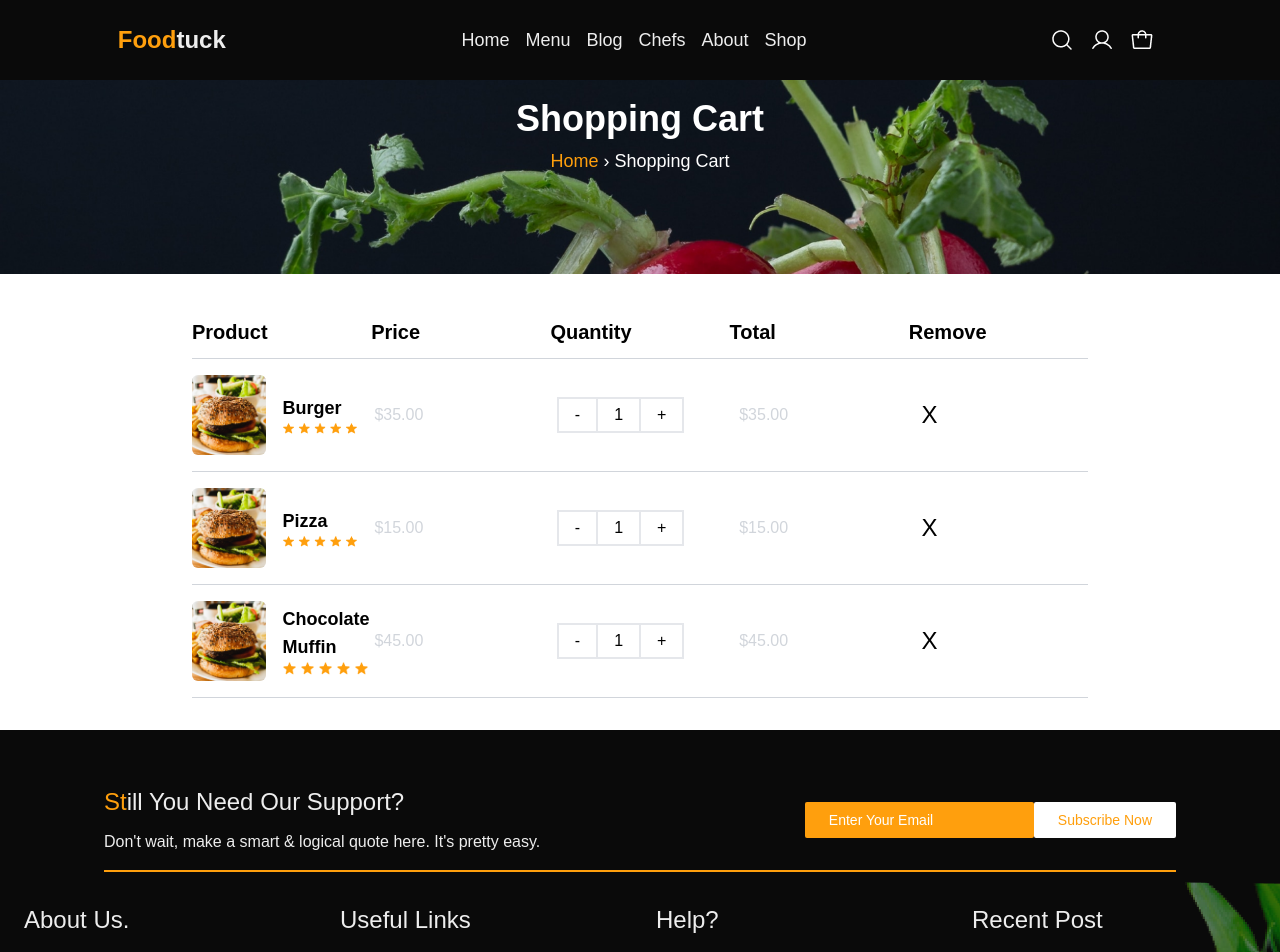
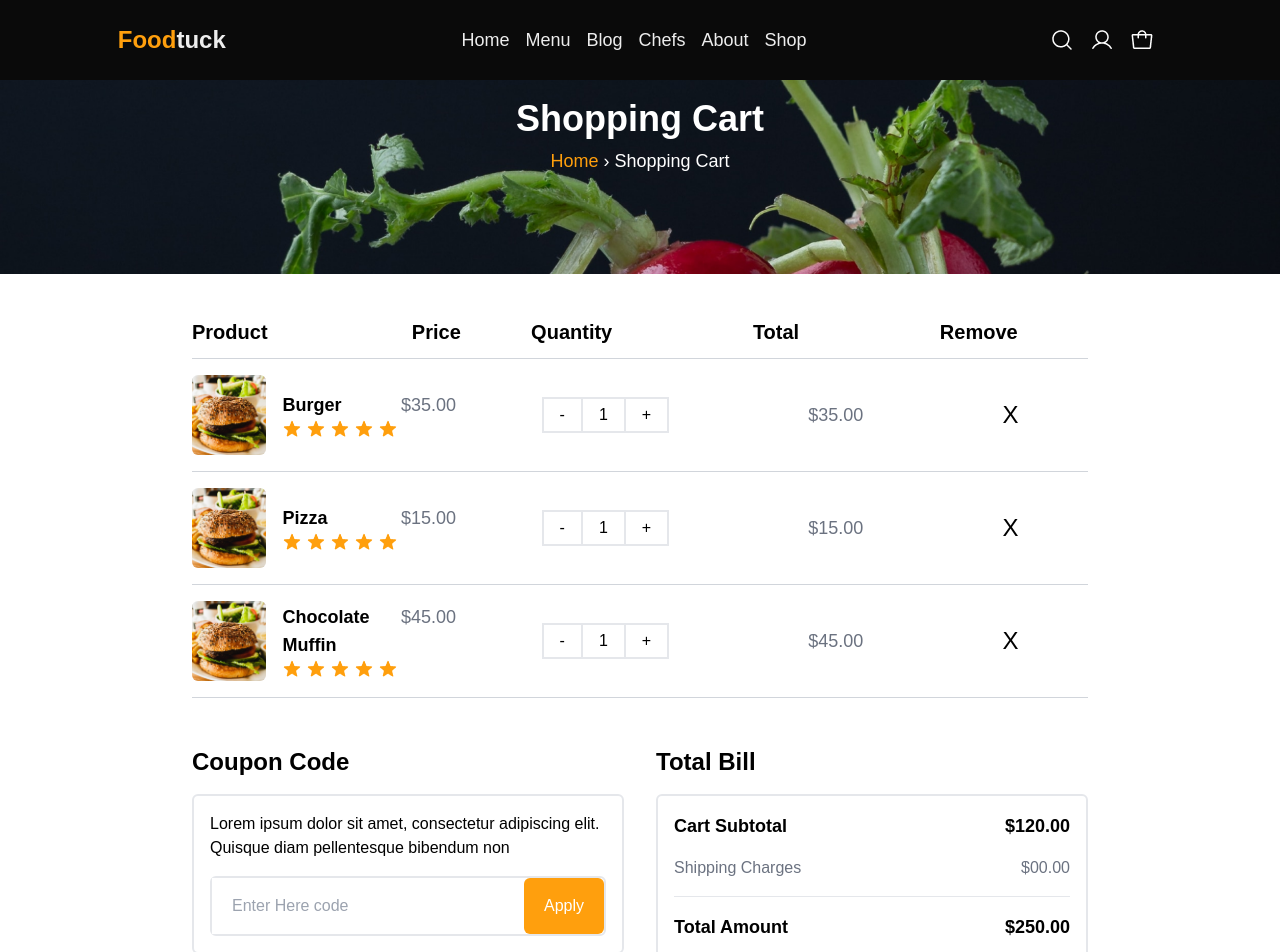
Before and after one commit to Sharjeelcode/Q2-UI-UX-HACKATHON, a Next.js app: page /Cart in a window 1280 px wide. Shown: the top 952 px of the page. Built offline with nearby package versions, Linux system fonts and the light colour scheme.

Commit message:
cart UI updated

```diff
--- a/app/Cart/page.tsx
+++ b/app/Cart/page.tsx
@@ -4,7 +4,8 @@ import Image from "next/image";
 import AllPagesHeroImg from "../components/AllPagesHeroImg";
 import burger from "@/app/assets/burger.png";
 import stars from "@/app/assets/Star.png";
-
+import Link from "next/link";
+import { PiCheckSquareOffset } from "react-icons/pi";
 function Page() {
   const [productQuantity, setProductQuantity] = useState(1);
 
@@ -34,35 +35,41 @@ function Page() {
       <AllPagesHeroImg page="Shopping Cart" />
       <div className="mx-2 lg:mx-[15vw] my-8">
         {/* Table Header */}
-        <div className="hidden md:grid grid-cols-5 text-lg lg:text-xl font-bold py-3 border-b border-gray-300">
-          <div>Product</div>
-          <div>Price</div>
-          <div>Quantity</div>
-          <div>Total</div>
-          <div>Remove</div>
+        <div className="hidden md:flex flex-col md:flex-row text-lg lg:text-xl font-bold py-3 border-b border-gray-300">
+          <div className="flex gap-6 justify-between items-center md:w-[30%]">
+            <h1>Product</h1>
+            <h1>Price</h1>
+          </div>
+          <div className="flex items-center md:w-[70%] justify-around ">
+            <h1>Quantity</h1>
+            <h1>Total</h1>
+            <h1>Remove</h1>
+          </div>
         </div>
 
         {/* Products Mapping */}
         {products.map((product) => (
           <div
             key={product.id}
-            className="grid grid-cols-5 items-center gap-4 py-4 border-b border-gray-300"
+            className="flex flex-col md:flex-row gap-4 py-4 border-b border-gray-300"
           >
             {/* Product Column */}
-            <div className="flex gap-4 items-center">
+            <div className="flex gap-2 md:gap-4 items-center md:w-[30%]">
               <Image
                 src={product.image}
                 alt={product.name}
                 className="w-20 h-20 object-cover rounded-md"
               />
+              <div className="flex justify-between w-full">
                 <div>
                   <h1 className="text-lg font-semibold">{product.name}</h1>
                   <Image src={product.rating} alt="stars" />
                 </div>
+                <div className="text-gray-500 text-lg">${product.price}.00</div>
               </div>
-
+            </div>
+            <div className="flex items-center md:w-[70%] justify-around">
               {/* Price Column */}
-            <div className="text-gray-300">${product.price}.00</div>
 
               {/* Quantity Column */}
               <div className="flex items-center">
@@ -82,7 +89,7 @@ function Page() {
               </div>
 
               {/* Total Price Column */}
-            <div className="text-gray-300">
+              <div className="text-gray-500 text-lg">
                 ${product.price * productQuantity}.00
               </div>
 
@@ -91,7 +98,55 @@ function Page() {
                 X
               </div>
             </div>
+          </div>
         ))}
+
+        {/* coupen and total bill */}
+        <div className="flex flex-col md:flex-row my-8 gap-8">
+          <div className="w-full">
+            <h1 className="text-xl md:text-2xl font-bold my-4">Coupon Code</h1>
+            <div className="flex flex-col gap-4 border-2 rounded-md px-4 py-4">
+              <p>
+                Lorem ipsum dolor sit amet, consectetur adipiscing elit.
+                <br /> Quisque diam pellentesque bibendum non
+              </p>
+              <div className="flex border-2 rounded-md">
+                <input
+                  type="text"
+                  placeholder="Enter Here code"
+                  className="w-full py-4 px-5 "
+                />
+                <button className="text-white rounded-md bg-[#FF9F0D] px-5 py-4">
+                  Apply
+                </button>
+              </div>
+            </div>
+          </div>
+          <div className="w-full">
+            <h1 className="text-xl md:text-2xl font-bold my-4">Total Bill</h1>
+            <div className="flex flex-col gap-4 border-2 rounded-md px-4 py-4">
+              <div className="flex justify-between">
+                <h1 className="text-lg font-bold">Cart Subtotal</h1>
+                <h1 className="text-lg font-bold">$120.00</h1>
+              </div>
+              <div className="flex justify-between">
+                <h1 className="text-gray-500">Shipping Charges</h1>
+                <h1 className="text-gray-500">$00.00</h1>
+              </div>
+              <hr />
+              <div className="flex justify-between">
+                <h1 className="text-lg font-bold">Total Amount</h1>
+                <h1 className="text-lg font-bold">$250.00</h1>
+              </div>
+            </div>
+            <Link href={""} className="">
+              <div className="flex justify-center items-center rounded-md gap-1 text-white bg-[#FF9F0D] text-lg md:text-xl my-4 py-4">
+                <h1 className="">Proceed to Checkout</h1>
+                <PiCheckSquareOffset />
+              </div>
+            </Link>
+          </div>
+        </div>
       </div>
     </div>
   );
```
Lines whose indentation alone changed are shown as unchanged.
